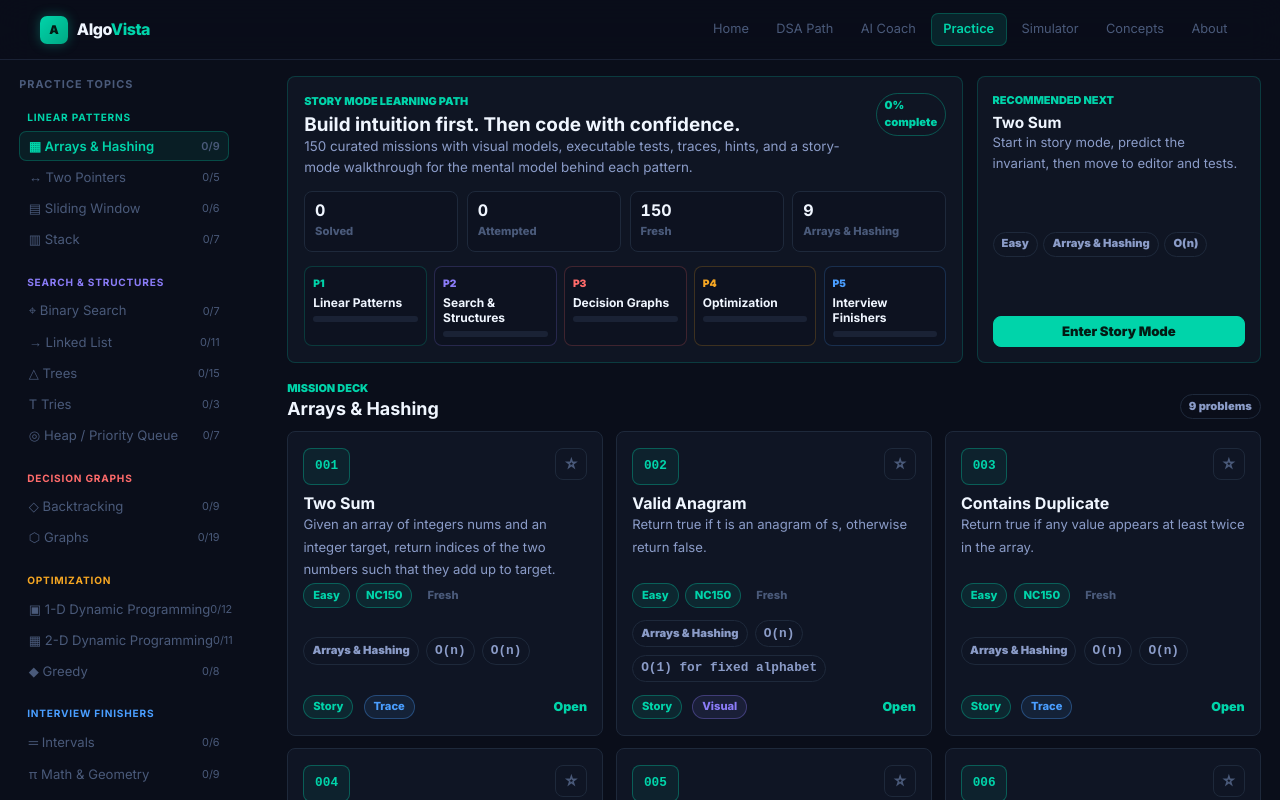
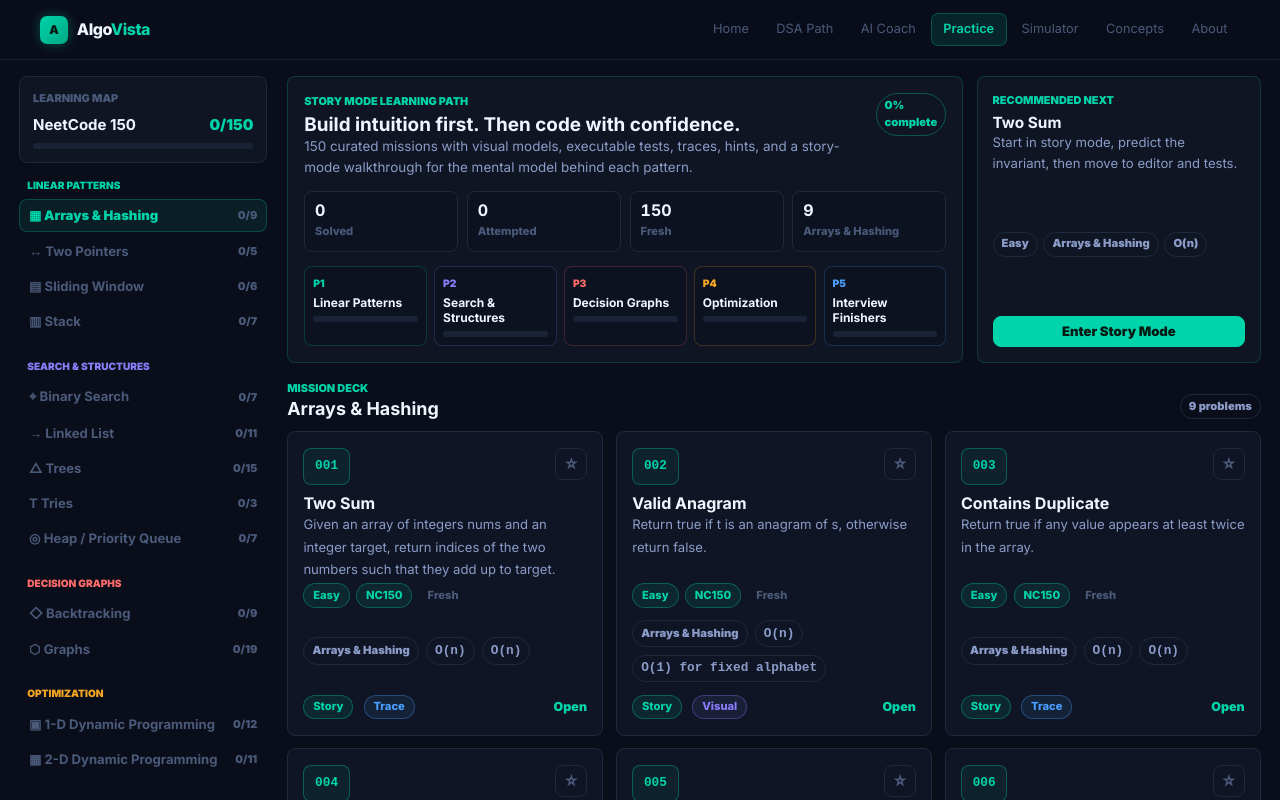
Before and after one commit to Alan-K-Biju-7/AlgoVista, a React (Create React App) app: page /practice in a window 1280 px wide. Shown: the top 800 px of the page. Built offline with nearby package versions, Linux system fonts and the light colour scheme; no server answers.

Commit message:
Add progress learning map sidebar

```diff
--- a/src/pages/practice/TopicSidebar.jsx
+++ b/src/pages/practice/TopicSidebar.jsx
@@ -2,30 +2,44 @@ import { PHASE_META, getTopicList } from './allProblems';
 export default function TopicSidebar({ activeTopic, onSelect, getStatus }) {
   const topics = getTopicList();
   const phases = Object.values(PHASE_META);
+  const totalSolved = topics.flatMap((topic) => topic.problems).filter(
+    (problem) => getStatus(problem.id) === 'solved'
+  ).length;
+  const totalProblems = topics.reduce((sum, topic) => sum + topic.problems.length, 0);
 
   return (
     <aside
+      className="practice-sidebar"
       style={{
-        width: '210px',
-        flexShrink: 0,
-        position: 'sticky',
-        top: '76px',
-        height: 'fit-content',
         alignSelf: 'flex-start',
       }}
     >
+      <div className="practice-sidebar-panel" style={{ marginBottom: '0.9rem' }}>
         <p
           style={{
             fontSize: '0.68rem',
-          fontWeight: '700',
+            fontWeight: '900',
             textTransform: 'uppercase',
-          letterSpacing: '0.1em',
+            letterSpacing: 0,
             color: 'var(--text-muted)',
-          marginBottom: '1rem',
+            marginBottom: '0.35rem',
           }}
         >
-        Practice topics
+          Learning Map
         </p>
+        <div style={{ display: 'flex', justifyContent: 'space-between', gap: '0.8rem' }}>
+          <strong style={{ color: 'var(--text-primary)' }}>NeetCode 150</strong>
+          <span style={{ color: '#00d4aa', fontWeight: 900 }}>{totalSolved}/{totalProblems}</span>
+        </div>
+        <div className="practice-sidebar-progress">
+          <span
+            style={{
+              width: `${totalProblems ? Math.round((totalSolved / totalProblems) * 100) : 0}%`,
+              background: '#00d4aa',
+            }}
+          />
+        </div>
+      </div>
 
       {phases.map((phase) => {
         const phaseTopics = topics.filter((topic) => topic.phase === phase.id);
@@ -36,9 +50,9 @@ export default function TopicSidebar({ activeTopic, onSelect, getStatus }) {
             <p
               style={{
                 fontSize: '0.63rem',
-                fontWeight: '700',
+                fontWeight: '900',
                 textTransform: 'uppercase',
-                letterSpacing: '0.08em',
+                letterSpacing: 0,
                 color: phase.color,
                 marginBottom: '0.35rem',
                 paddingLeft: '0.5rem',
@@ -63,14 +77,14 @@ export default function TopicSidebar({ activeTopic, onSelect, getStatus }) {
                     justifyContent: 'space-between',
                     width: '100%',
                     textAlign: 'left',
-                    padding: '0.42rem 0.6rem',
-                    borderRadius: '0.45rem',
+                    padding: '0.55rem 0.62rem',
+                    borderRadius: '8px',
                     border: 'none',
                     cursor: 'pointer',
                     background: isActive ? `${topic.color}15` : 'transparent',
                     color: isActive ? topic.color : 'var(--text-muted)',
                     fontSize: '0.82rem',
-                    fontWeight: isActive ? '600' : '400',
+                    fontWeight: isActive ? '850' : '650',
                     transition: 'all 0.15s',
                     marginBottom: '0.1rem',
                     boxShadow: isActive
@@ -78,12 +92,13 @@ export default function TopicSidebar({ activeTopic, onSelect, getStatus }) {
                       : 'inset 0 0 0 1px transparent',
                   }}
                 >
-                  <span>
+                  <span style={{ minWidth: 0, overflow: 'hidden', textOverflow: 'ellipsis' }}>
                     {topic.icon} {topic.label}
                   </span>
                   <span
                     style={{
                       fontSize: '0.68rem',
+                      fontWeight: 900,
                       color: solved > 0 ? '#00d4aa' : 'var(--text-muted)',
                     }}
                   >
```
Lines whose indentation alone changed are shown as unchanged.
